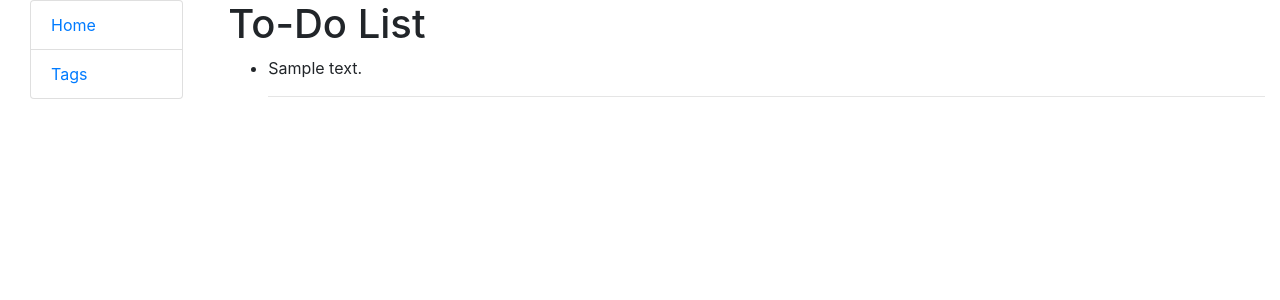
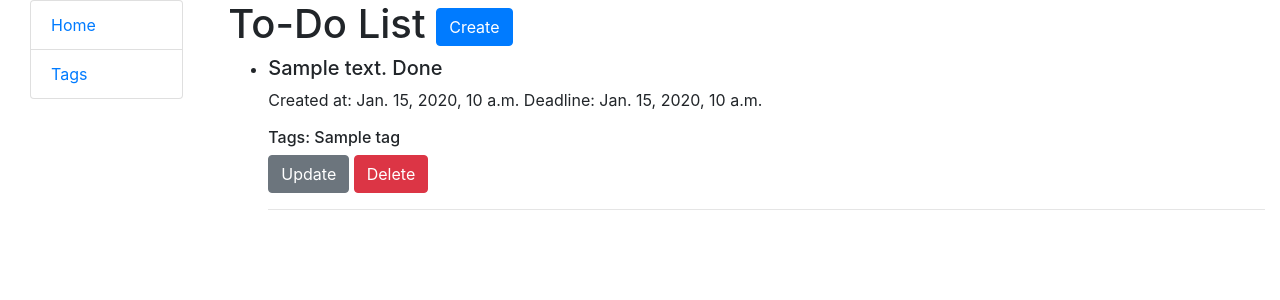
Before and after one commit to ada-krav/to-do-list, a Django app: page / in a window 1280 px wide. Shown: the top 300 px of the page. Run offline with Django 4.2, Linux system fonts and the light colour scheme; tables that the repository leaves empty hold one stand-in row (values such as "Sample post"); some libraries are stand-ins or nearby versions.

Commit message:
update task list view

```diff
--- a/templates/todo/tasks_list.html
+++ b/templates/todo/tasks_list.html
@@ -4,12 +4,44 @@
 {% block content %}
   <h1>
     To-Do List
+    <a href="{% url 'todo:task-create' %}" class="btn btn-primary link-to-page">
+      Create
+    </a>
   </h1>
   {% if tasks_list %}
     <ul>
       {% for task in tasks_list %}
         <li>
-          {{ task.content }}
+          <h5>
+            {{ task.content }}
+            {% if task.completed %}
+              Done
+            {% else %}
+              Not Done
+            {% endif %}
+          </h5>
+          <p>
+            Created at: {{ task.created_at }}
+            {% if task.deadline %}
+              Deadline: {{ task.deadline }}
+            {% endif %}
+          </p>
+          <h6>
+            Tags:
+              {% for tag in task.tags.all %}
+                {{ tag }}
+              {% empty %}
+                None
+              {% endfor %}
+          </h6>
+          <p>
+            <a href="{% url 'todo:task-update' pk=task.id %}" class="btn btn-secondary">
+              Update
+            </a>
+            <a href="{% url 'todo:task-delete' pk=task.id %}" class="btn btn-danger">
+              Delete
+            </a>
+          </p>
           <hr>
         </li>
       {% endfor %}
```
Also changed, not shown: todo/views.py (line endings or trailing spaces).
